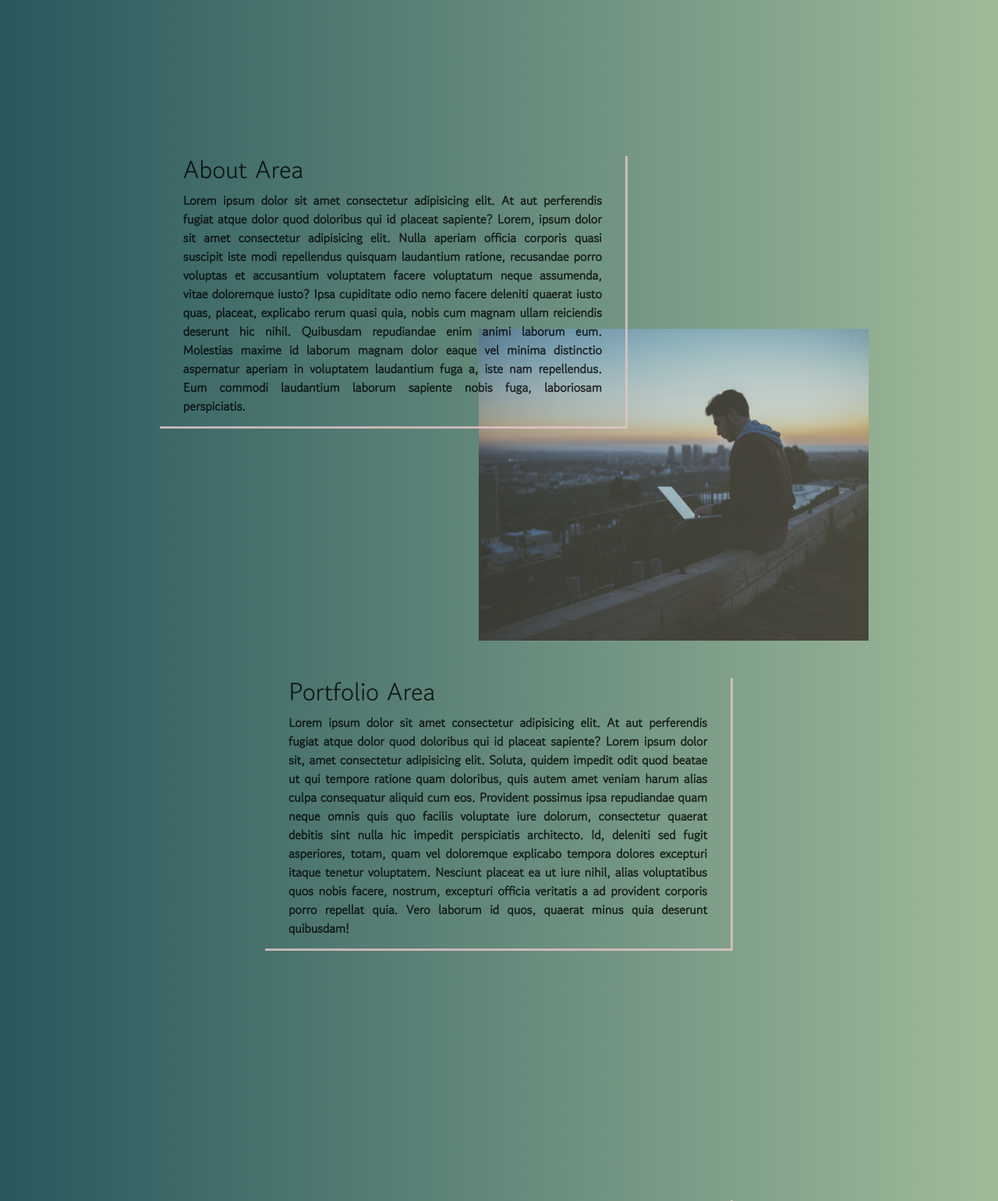
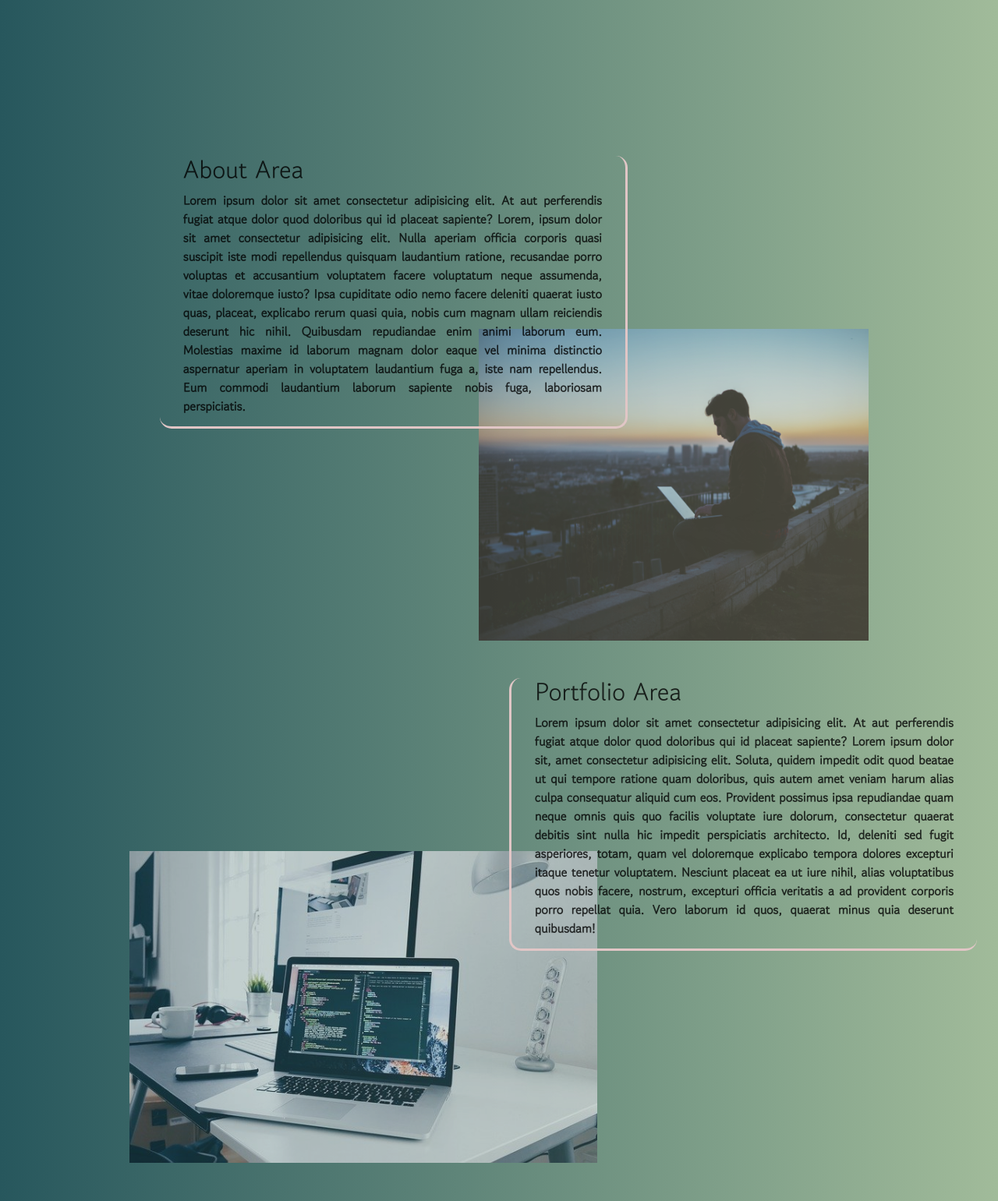
Before and after one commit to DombaldSteeve/dombaldsteeve.github.io, a PHP site: page / in a window 1280 px wide. Shown: the part 920-2461 px from the top of the page at 78% size. Run offline with PHP 8.4, Linux system fonts and the light colour scheme; some libraries are stand-ins or nearby versions; some web fonts are replaced.

Commit message:
full photos

```diff
--- a/index.html
+++ b/index.html
@@ -11,6 +11,8 @@
     <link rel="stylesheet" href="https://maxcdn.bootstrapcdn.com/bootstrap/4.0.0/css/bootstrap.min.css" integrity="sha384-Gn5384xqQ1aoWXA+058RXPxPg6fy4IWvTNh0E263XmFcJlSAwiGgFAW/dAiS6JXm" crossorigin="anonymous">
 
     <link rel="stylesheet" href="mainstyle.css">
+    <link rel="stylesheet" href="https://use.fontawesome.com/releases/v5.15.4/css/all.css" integrity="sha384-DyZ88mC6Up2uqS4h/KRgHuoeGwBcD4Ng9SiP4dIRy0EXTlnuz47vAwmeGwVChigm" crossorigin="anonymous">
+    <script src="https://kit.fontawesome.com/594dddf77e.js" crossorigin="anonymous"></script>
     <title>DOMBALD Steeve</title>
 </head>
 
@@ -76,16 +78,27 @@
 
     </div>
 
+    <div class="projectpic">
+        <img src="doubleWhitePur.jpg" alt="double ecran code blanc">
+    </div>
+
+
     <div class="reveal">
 
         <a name="contactlink" class="encre"></a>
         <div class="contact-area" class="reveal" id="contact">
             <div class="text-part">
                 <h2 class="reveal-1">Contact Area</h2>
-                <p class="reveal-2">steeve.dombald.pro@outlook.com</p>
+                <p class="reveal-2"><i class="far fa-envelope"></i></i> steeve.dombald.pro@outlook.com</p>
+                <p class="reveal-2"><i class="fab fa-github-square"></i> DOMBALD Steeve</p>
+                <p class="reveal-2"><i class="fab fa-linkedin-in"></i> DOMBALD Steeve</p>
             </div>
         </div>
 
+    </div>
+
+    <div class="contactpic">
+        <img src="testmoi3.png" alt="double ecran code blanc">
     </div>
 
     <footer>
@@ -102,6 +115,7 @@
 
 
 
+
 </body>
 
 </html>
--- a/mainstyle.css
+++ b/mainstyle.css
@@ -68,23 +68,6 @@ span.fade{
     transform: translateY(0px);
 }
 
-.port-area, .contact-area{
-    position: relative;
-    display: flex;
-    justify-content: center;
-    align-items: center;
-    width: 600px;
-    height: 350px;
-    font-size: 25px;
-    border-bottom: 3px solid #e1c6c6d0;
-    border-right: 3px solid #e1c6c6d0;
-    text-align: justify;
-    margin-left: auto;
-    margin-right: auto;
-    margin-top: 25%;
-    z-index: 2;
-}
-
 .about-area {
     position: relative;
     display: flex;
@@ -93,12 +76,47 @@ span.fade{
     width: 600px;
     height: 350px;
     font-size: 25px;
-    border-bottom: 3px solid #e1c6c6d0;
-    border-right: 3px solid #e1c6c6d0;
+    border-bottom: 3px solid #e1c6c6;
+    border-right: 3px solid #e1c6c6;
+    border-radius: 15px;
     text-align: justify;
     margin-left: 16%;
     margin-top: 25%;
     z-index: 2;
+}
+
+.port-area {
+    position: relative;
+    display: flex;
+    justify-content: center;
+    align-items: center;
+    width: 600px;
+    height: 350px;
+    font-size: 25px;
+    border-bottom: 3px solid #e1c6c6;
+    border-left: 3px solid #e1c6c6;
+    border-radius: 15px;
+    text-align: justify;
+    margin-left: 51%;
+    margin-top: 25%;
+    z-index: 2;
+}
+
+.contact-area{
+    position: relative;
+    display: flex;
+    justify-content: center;
+    align-items: center;
+    width: 500px;
+    height: 250px;
+    font-size: 25px;
+    border: 3px solid #e1c6c6;
+    border-radius: 15px;
+    text-align: justify;
+    margin-left: 27%;
+    margin-top: 30%;
+    z-index: 2;
+    color: rgba(0, 0, 0, 0.795);
 }
 
 .about-area, .port-area, .contact-area .textpart h2 p{
@@ -122,15 +140,15 @@ span.fade{
 .reveal-visible {
     opacity: 1;
     transform: translateY(0);
-    transition: 0.8s cubic-bezier(.7, 0, 0, 1);
+    transition: 0.7s cubic-bezier(.7, 0, 0, 1);
 }
 
 .reveal-1 {
-    transition-delay: .6s;
+    transition-delay: .3s;
 }
 
 .reveal-2 {
-    transition-delay: .7s;
+    transition-delay: .4s;
 }
 
 .aboutpic img{
@@ -145,48 +163,29 @@ span.fade{
     z-index: 1;
 }
 
-
-/*
-.parallaxe1{
+.projectpic img{
     position: absolute;
-    display: flex;
-    width: 40%;
-    height: 50%;
-    margin-top: 30%;
-    margin-left: 7%;
+    display: table;
+    margin: 0 auto;
+    opacity: 0.7;
+    width: 600px;
+    height: 400px;
+    margin-top: -10%;
+    left: 13%;
     z-index: 1;
 }
 
-.parallaxe2{
+.contactpic img{
     position: absolute;
-    display: flex;
-    width: 25%;
-    height: 35%;
-    margin-right: -800px;
-    margin-top: 500px;
-    z-index: 2;
-}
-
-.parallaxe3{
-    position: absolute;
-    display: flex;
-    width: 20%;
-    height: 30%;
-    margin-top: 20%;
-    margin-left: -40%;
-    z-index: 2;
-}
-
-.parallaxe4{
-    position: absolute;
-    display: flex;
-    width: 60%;
-    height: 10%;
-    margin-top: -500px;
-
+    display: table;
+    margin: 0 auto;
+    opacity: 0.7;
+    width: 450px;
+    height: 550px;
+    margin-top: -36%;
+    right: 10%;
     z-index: 1;
 }
-*/
 
 .encre{
     position: relative;
@@ -200,10 +199,6 @@ span.fade{
     visibility: hidden;
 }
 
-.entete .steeve a {
-    text-decoration: none;
-    color: #F9C80E;
-}
 
 .bgcolor {
     background: #CFE6D5;
@@ -224,10 +219,11 @@ footer {
     background-color: #27575D;
     padding: 15px 0 4px 0;
     text-align: right;
+    box-shadow: -5px 2px 30px rgba(0, 0, 0, 0.822);
 }
 
 footer p {
-    padding-right: 10%;
+    padding-right: 5%;
     font-family: 'Gowun Dodum', sans-serif;
 }
 
```
Also changed, not shown: testmoi2.jpg (added), 2 other files.
